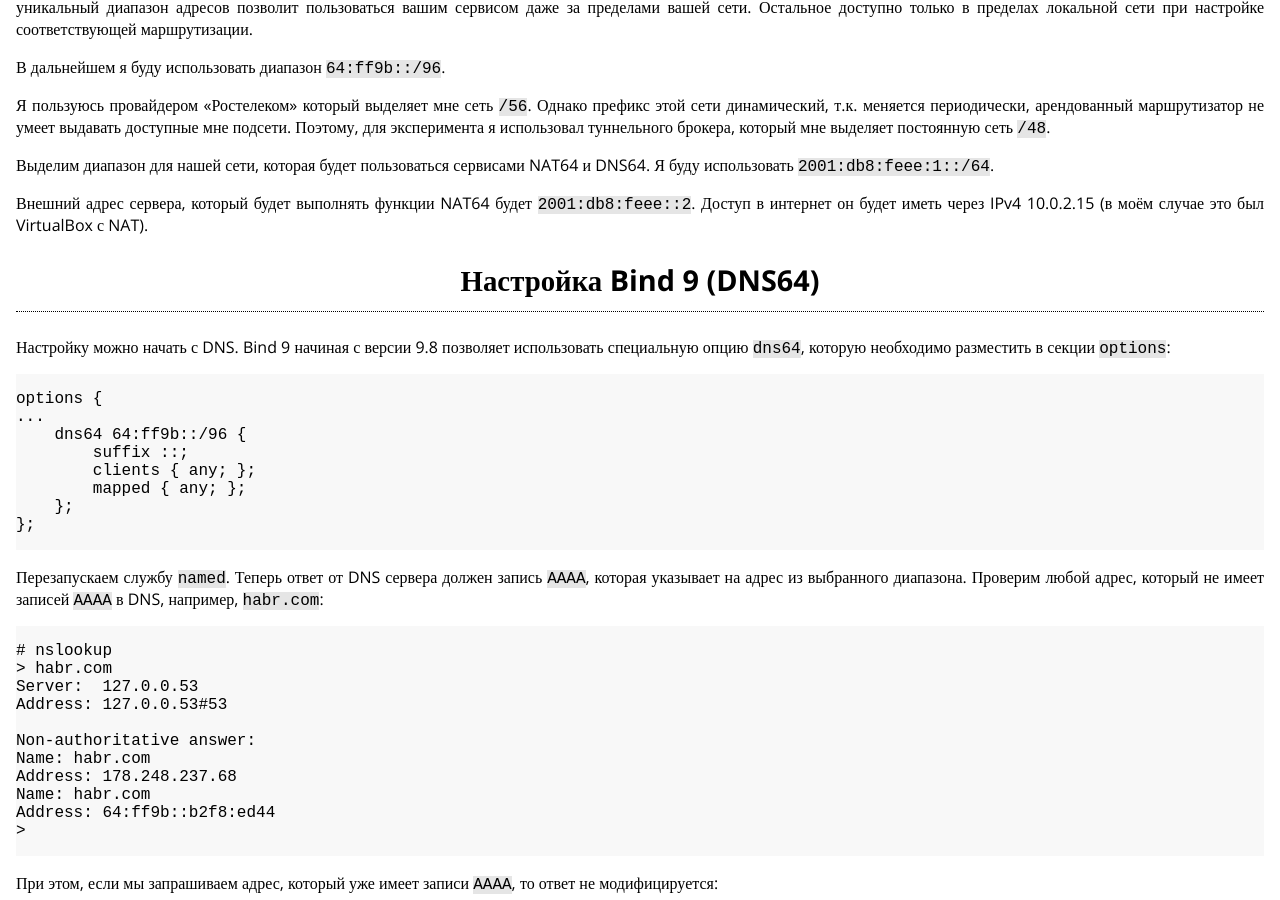
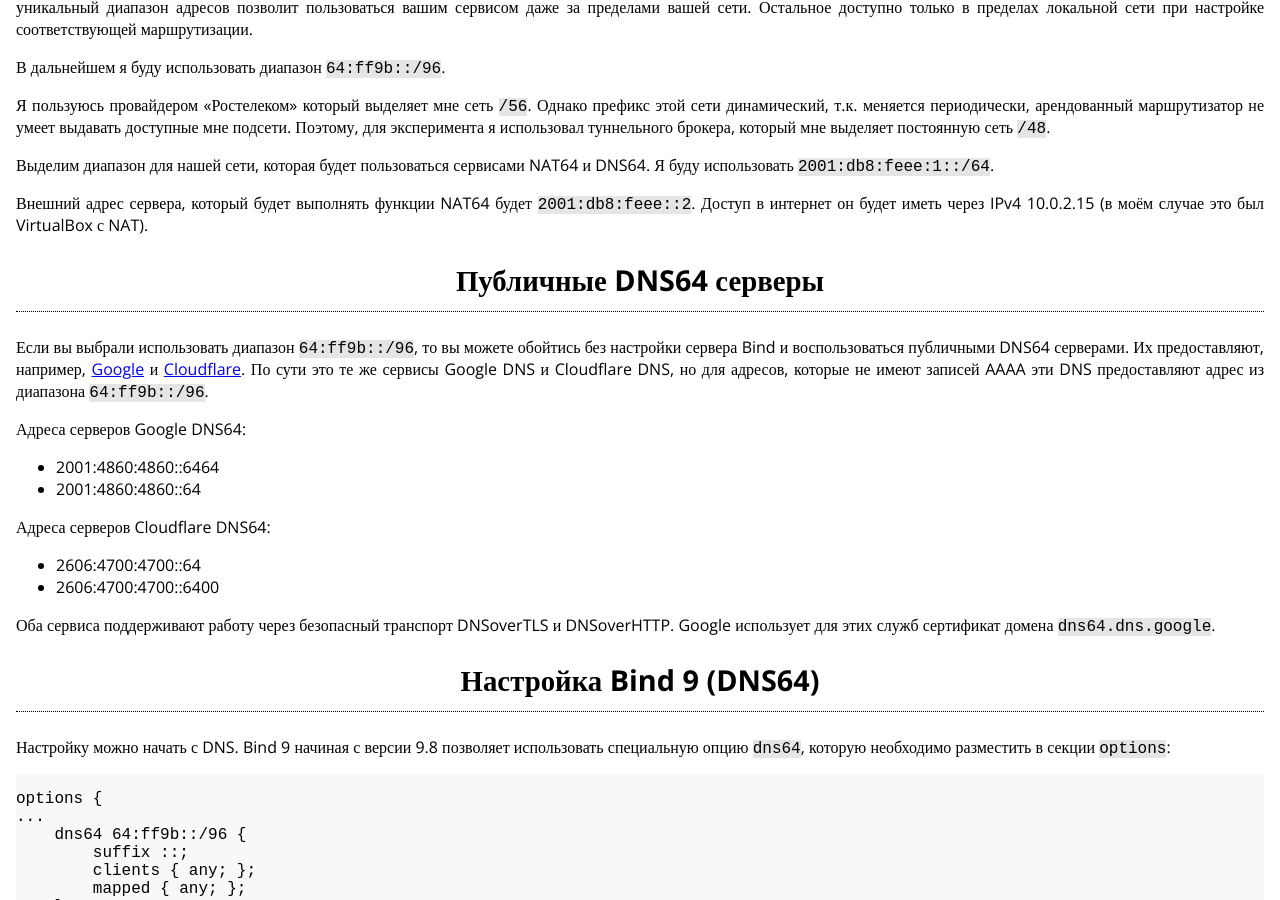
Before and after one commit to fsa/site, a Jekyll site: the page built from _posts/2022-12-01-nat64-dns64.md, in a window 1280 px wide and 900 px high, scrolled down 1057 px. Built offline with Jekyll 4.4.1, drawn with Linux system fonts in a browser that asks for light colours.

Commit message:
Информация о публичных DNS64

```diff
--- a/_posts/2022-12-01-nat64-dns64.md
+++ b/_posts/2022-12-01-nat64-dns64.md
@@ -39,6 +39,22 @@ excerpt: Решил провести эксперимент с построен
 Выделим диапазон для нашей сети, которая будет пользоваться сервисами NAT64 и DNS64. Я буду использовать `2001:db8:feee:1::/64`.
 
 Внешний адрес сервера, который будет выполнять функции NAT64 будет `2001:db8:feee::2`. Доступ в интернет он будет иметь через IPv4 10.0.2.15 (в моём случае это был VirtualBox с NAT).
+
+## Публичные DNS64 серверы
+
+Если вы выбрали использовать диапазон `64:ff9b::/96`, то вы можете обойтись без настройки сервера Bind и воспользоваться публичными DNS64 серверами. Их предоставляют, например, [Google](https://developers.google.com/speed/public-dns/docs/dns64?hl=ru) и [Cloudflare](https://developers.cloudflare.com/1.1.1.1/infrastructure/ipv6-networks/). По сути это те же сервисы Google DNS и Cloudflare DNS, но для адресов, которые не имеют записей AAAA эти DNS предоставляют адрес из диапазона `64:ff9b::/96`.
+
+Адреса серверов Google DNS64:
+
+- 2001:4860:4860::6464
+- 2001:4860:4860::64
+
+Адреса серверов Cloudflare DNS64:
+
+- 2606:4700:4700::64
+- 2606:4700:4700::6400
+
+Оба сервиса поддерживают работу через безопасный транспорт DNSoverTLS и DNSoverHTTP. Google использует для этих служб сертификат домена `dns64.dns.google`.
 
 ## Настройка Bind 9 (DNS64)
 
```
